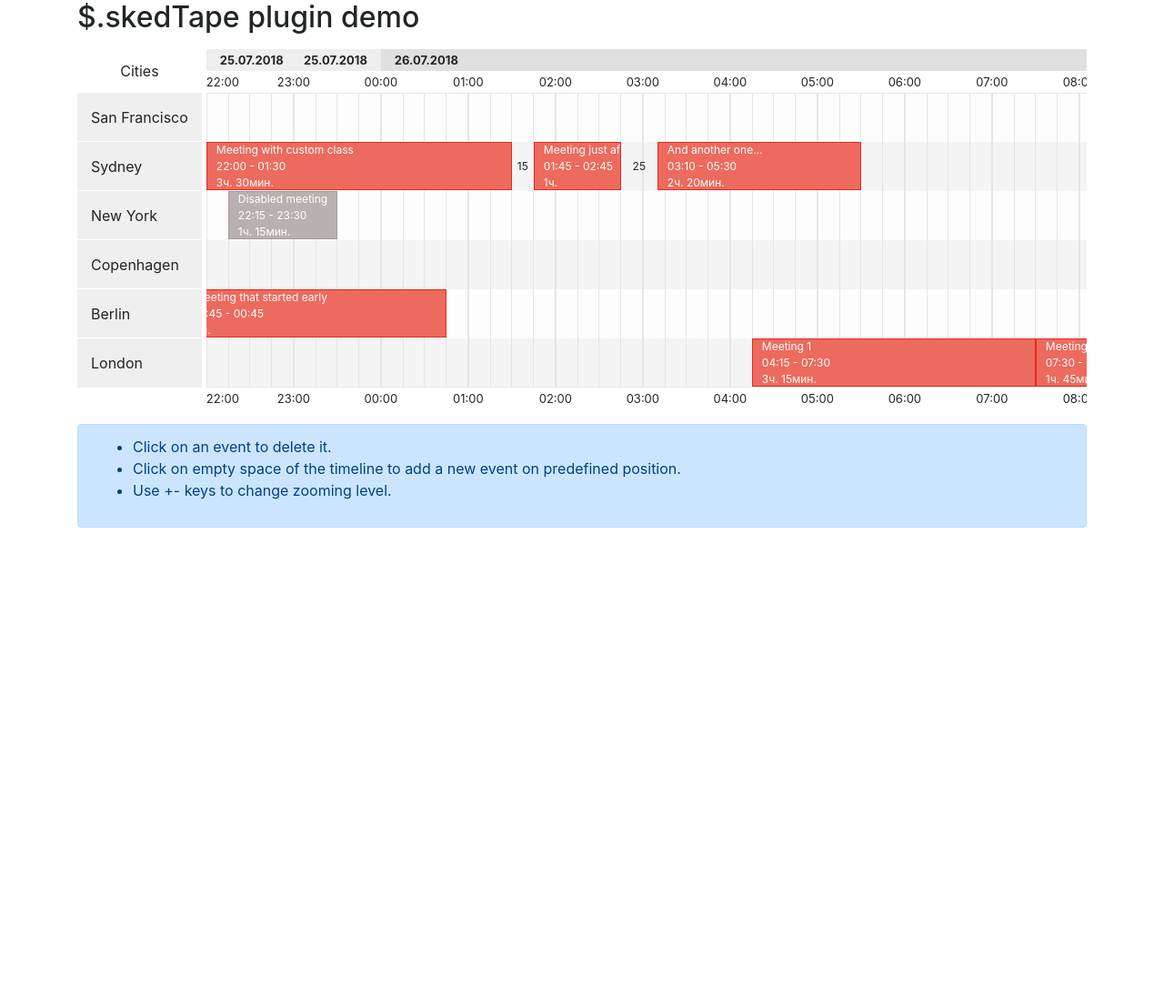
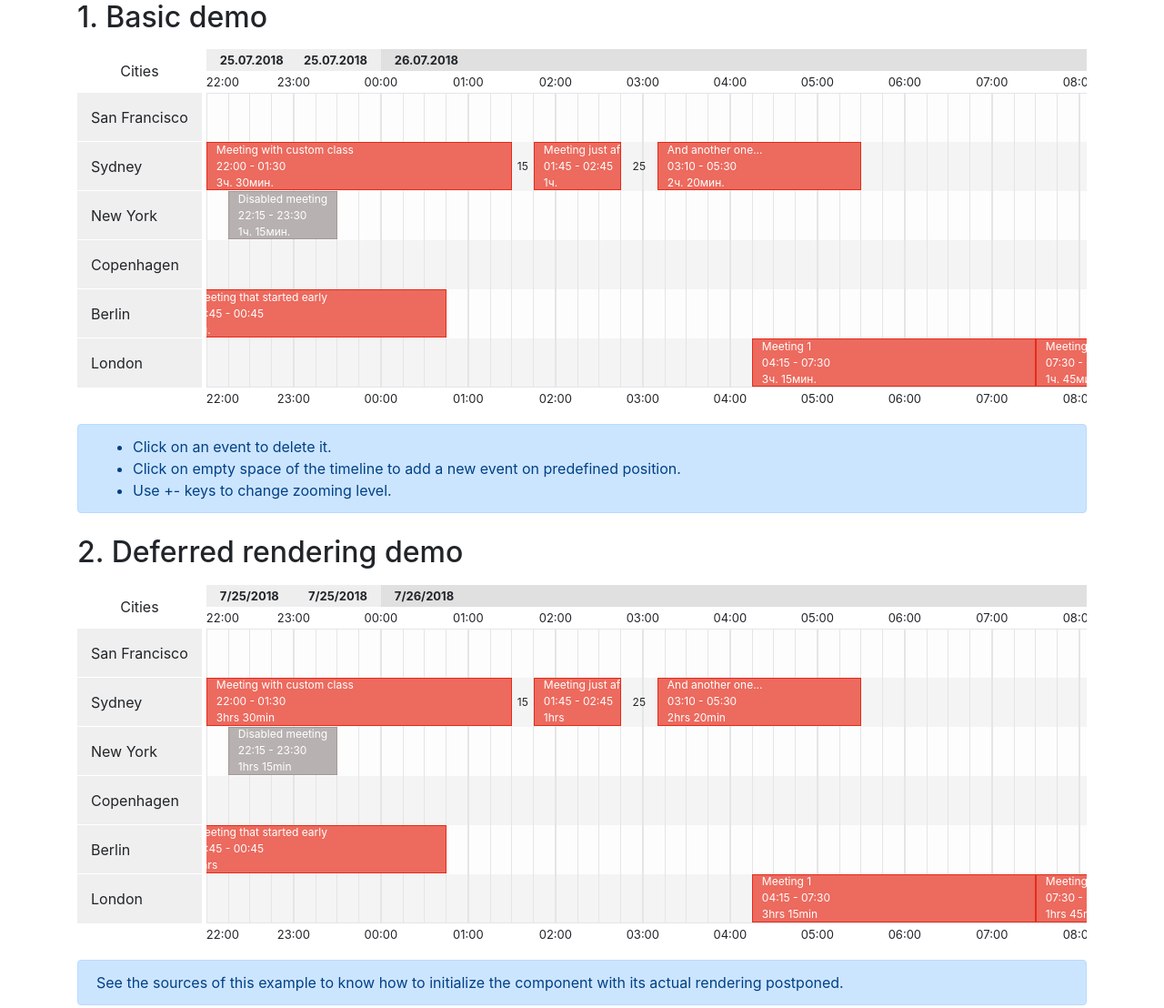
Before and after one commit to lexkrstn/jquery-sked-tape, a website: page docs/index.html in a window 1280 px wide. Shown: the whole page at 91% size. Before the commit the page ends 800 px from the top, so only its background shows below. Drawn offline with nearby package versions, Linux system fonts and the light colour scheme.

Commit message:
added the deferred rendering case to the docs

```diff
--- a/docs/index.html
+++ b/docs/index.html
@@ -10,14 +10,24 @@
     </head>
     <body>
         <div class="container">
-            <h2 class="mb-3">$.skedTape plugin demo</h2>
-            <div id="sked"></div>
+            <div class="mb-4">
+                <h2 class="mb-3">1. Basic demo</h2>
+                <div id="sked1"></div>
                 <div class="alert alert-primary mt-3">
-                <ul>
+                    <ul class="mb-0">
                         <li>Click on an event to delete it.</li>
                         <li>Click on empty space of the timeline to add a new event on predefined position.</li>
                         <li>Use +- keys to change zooming level.</li>
                     </ul>
+                </div>
+            </div>
+            <div class="mb-4">
+                    <h2 class="mb-3">2. Deferred rendering demo</h2>
+                    <div id="sked2"></div>
+                    <div class="alert alert-primary mt-3">
+                        See the sources of this example to know how to initialize
+                        the component with its actual rendering postponed.
+                    </div>
                 </div>
         </div>
         <script src="//ajax.googleapis.com/ajax/libs/jquery/1.11.0/jquery.min.js"></script>
@@ -25,21 +35,17 @@
         <script src="//stackpath.bootstrapcdn.com/bootstrap/4.1.3/js/bootstrap.min.js" integrity="sha384-ChfqqxuZUCnJSK3+MXmPNIyE6ZbWh2IMqE241rYiqJxyMiZ6OW/JmZQ5stwEULTy" crossorigin="anonymous"></script>
         <script src="jquery.skedTape.js"></script>
         <script type="text/javascript">
-            var $sked = $('#sked').skedTape({
-                caption: 'Cities',
-                start: yesterday(22, 0),
-                end: today(12, 0),
-                showEventTime: true,
-                showEventDuration: true,
-                locations: {
+            // --------------------------- Data --------------------------------
+            var locations = {
+                // id => name
                 '1': 'San Francisco',
                 '2': 'Sydney',
                 '3': 'New York',
                 'london': 'London',
                 '5': 'Copenhagen',
                 '6': 'Berlin'
-                },
-                events: [
+            };
+            var events = [
                 {
                     name: 'Meeting 1',
                     location: 'london',
@@ -98,37 +104,8 @@
                     start: today(11, 15),
                     end: today(13, 45)
                 },
-                ],
-                formatters: {
-                    date: function (date) {
-                        return $.fn.skedTape.format.date(date, 'l', '.');
-                    },
-                    duration: function (start, end, opts) {
-                        return $.fn.skedTape.format.duration(start, end, {
-                            hrs: 'ч.',
-                            min: 'мин.'
-                        });;
-                    },
-                }
-            });
-            $sked.on('skedtape:event:click', function(e) {
-                $sked.skedTape('removeEvent', e.detail.event.id);
-            });
-            $sked.on('skedtape:timeline:click', function(e, api) {
-                try {
-                    $sked.skedTape('addEvent', {
-                        name: 'New meeting',
-                        location: '3',
-                        start: today(3, 15),
-                        end: today(6, 0)
-                    });
-                }
-                catch (e) {
-                    if (e.name !== 'SkedTape.CollisionError') throw e;
-                    //alert('Already exists');
-                }
-            });
-
+            ];
+            // -------------------------- Helpers ------------------------------
             function today(hours, minutes) {
                 var date = new Date();
                 date.setUTCHours(hours, minutes, 0, 0);
@@ -144,6 +121,55 @@
                 date.setTime(date.getTime() + 24 * 60 * 60 * 1000);
                 return date;
             }
+            // --------------------------- Example 1 ---------------------------
+            var $sked1 = $('#sked1').skedTape({
+                caption: 'Cities',
+                start: yesterday(22, 0),
+                end: today(12, 0),
+                showEventTime: true,
+                showEventDuration: true,
+                locations: locations,
+                events: events,
+                formatters: {
+                    date: function (date) {
+                        return $.fn.skedTape.format.date(date, 'l', '.');
+                    },
+                    duration: function (start, end, opts) {
+                        return $.fn.skedTape.format.duration(start, end, {
+                            hrs: 'ч.',
+                            min: 'мин.'
+                        });;
+                    },
+                }
+            });
+            $sked1.on('skedtape:event:click', function(e) {
+                $sked1.skedTape('removeEvent', e.detail.event.id);
+            });
+            $sked1.on('skedtape:timeline:click', function(e, api) {
+                try {
+                    $sked1.skedTape('addEvent', {
+                        name: 'New meeting',
+                        location: '3',
+                        start: today(3, 15),
+                        end: today(6, 0)
+                    });
+                }
+                catch (e) {
+                    if (e.name !== 'SkedTape.CollisionError') throw e;
+                    //alert('Already exists');
+                }
+            });
+            // --------------------------- Example 2 ---------------------------
+            var $sked2 = $.skedTape({
+                caption: 'Cities',
+                start: yesterday(22, 0),
+                end: today(12, 0),
+                showEventTime: true,
+                showEventDuration: true,
+                locations: locations,
+                events: events
+            });
+            $sked2.appendTo('#sked2').skedTape('render');
         </script>
     </body>
 </html>
```
Lines whose indentation alone changed are shown as unchanged.
